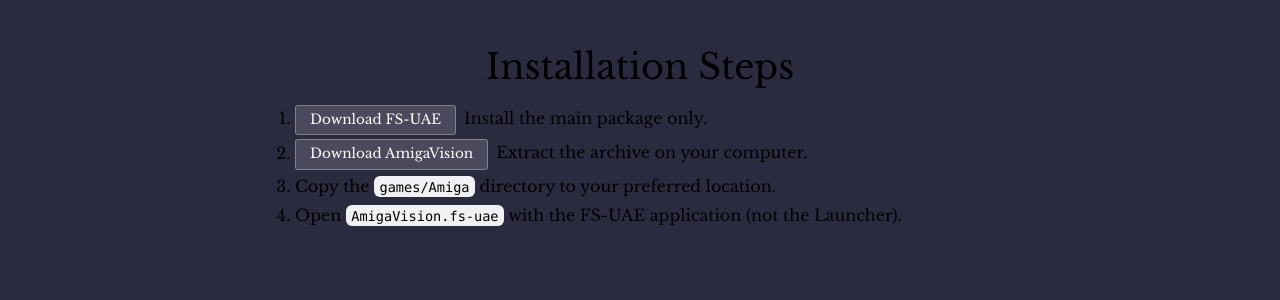
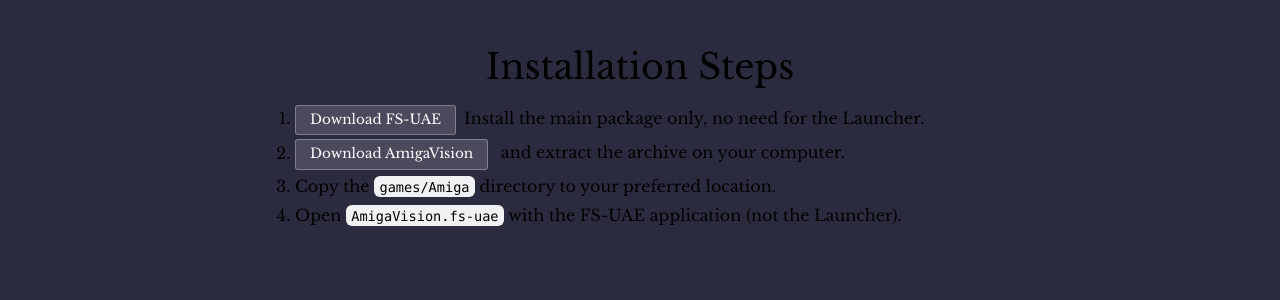
Before and after one commit to amigavision/amigavision.github.io, a Jekyll site: the page built from download/mac.html, in a window 1280 px wide. Shown: the part 462-762 px from the top of the page. Built offline with Jekyll 4.4.1, drawn with Linux system fonts in a browser that asks for light colours.

Commit message:
Improve copy

```diff
--- a/download/linux.html
+++ b/download/linux.html
@@ -16,8 +16,8 @@
   <div class="text-container">
     <h2>Installation Steps</h2>
     <ol>
-      <li><div class="button alt"><a target="_blank" href="https://fs-uae.net">Download FS-UAE</a></div>Install the main package only.</li>
-      <li><div class="button alt"><a target="_blank" href="https://archive.org/details/software?query=amigavision+for+linux">Download AmigaVision</a></div>Extract the archive on your computer.</li>
+      <li><div class="button alt"><a target="_blank" href="https://fs-uae.net">Download FS-UAE</a></div>Install the main package only, no need for the Launcher.</li>
+      <li><div class="button alt"><a target="_blank" href="https://archive.org/details/software?query=amigavision+for+linux">Download AmigaVision</a></div> and extract the archive on your computer.</li>
       <li>Copy the <code>games/Amiga</code> directory to your preferred location.</li>
       <li>Open <code>AmigaVision.fs-uae</code> with the FS-UAE application (not the Launcher).</li>
     </ol>
--- a/download/mac.html
+++ b/download/mac.html
@@ -16,8 +16,8 @@
   <div class="text-container">
     <h2>Installation Steps</h2>
     <ol>
-      <li><div class="button alt"><a target="_blank" href="https://fs-uae.net">Download FS-UAE</a></div>Install the main package only.</li>
-      <li><div class="button alt"><a target="_blank" href="https://archive.org/details/software?query=amigavision+for+mac">Download AmigaVision</a></div>Extract the archive on your computer.</li>
+      <li><div class="button alt"><a target="_blank" href="https://fs-uae.net">Download FS-UAE</a></div>Install the main package only, no need for the Launcher.</li>
+      <li><div class="button alt"><a target="_blank" href="https://archive.org/details/software?query=amigavision+for+mac">Download AmigaVision</a></div> and extract the archive on your computer.</li>
       <li>Copy the <code>games/Amiga</code> directory to your preferred location.</li>
       <li>Open <code>AmigaVision.fs-uae</code> with the FS-UAE application (not the Launcher).</li>
     </ol>
--- a/download/pi.html
+++ b/download/pi.html
@@ -18,7 +18,7 @@
     <ol>
       <li><div class="button alt"><a target="_blank" href="https://www.replayos.com">Download RePlayOS</a></div>Install it on your Raspberry Pi.</li>
       <li>Boot RePlayOS once to create the <code>replay</code> exFAT partition.</li>
-      <li><div class="button alt"><a target="_blank" href="https://archive.org/details/software?query=amigavision+for+raspberry+pi">Download AmigaVision</a></div>Extract the archive on your computer.</li>
+      <li><div class="button alt"><a target="_blank" href="https://archive.org/details/software?query=amigavision+for+raspberry+pi">Download AmigaVision</a></div> and extract the archive on your computer.</li>
       <li>Place the required Kickstart ROMs in the <code>bios</code> directory, following the <a href="https://www.replayos.com/addbios/">RePlayOS BIOS naming guide</a>.</li>
       <li>Copy <code>games/Amiga/AmigaVision.hdf</code> to <code>roms/commodore_ami</code> on the RePlayOS SD card.</li>
       <li>Return the SD card to the Raspberry Pi and launch AmigaVision under Commodore Amiga.</li>
--- a/download/pocket.html
+++ b/download/pocket.html
@@ -17,7 +17,7 @@
     <h2>Installation Steps</h2>
     <ol>
       <li><div class="button alt"><a target="_blank" href="https://github.com/agg23/openfpga-amiga">Download the Amiga Pocket Core</a></div> and install it, or install it using your preferred Pocket updater — we recommend <a href="https://mattpannella.github.io/pupdate/">Pupdate</a>.</li>
-      <li><div class="button alt"><a target="_blank" href="https://archive.org/details/software?query=amigavision+for+analogue+pocket">Download AmigaVision</a></div> and extract the archive on your computer.</li>
+      <li><div class="button alt"><a target="_blank" href="https://archive.org/details/software?query=amigavision+for+analogue+pocket">Download AmigaVision</a></div> and  and extract the archive on your computer.</li>
       <li>Copy the files in <code>games/Amiga</code> to <code>/Assets/amiga/common</code> on your Pocket SD card.</li>
       <li>If you already have a save file, make sure it is named <code>AmigaVision-Saves.hdf</code> (not <code>MegaAGS-Saves.hdf</code>).</li>
       <li>Start the Amiga core and enjoy.</li>
```
